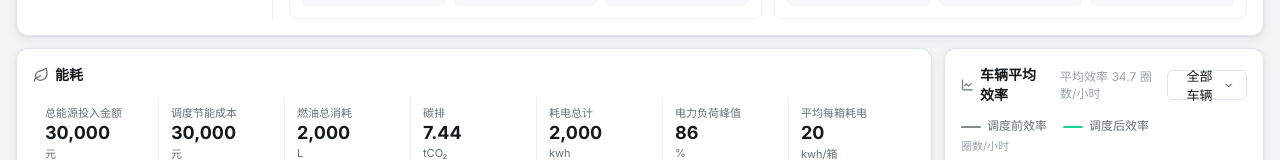
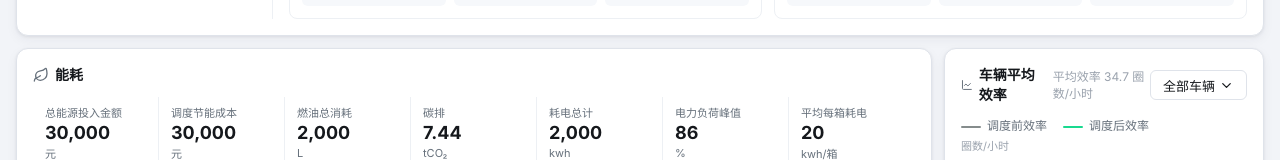
Before and after one commit to laobinama-blip/EMS-SYSTEM, a React (Vite) app in the folder ems-frontend/: page / in a window 1280 px wide. Shown: the part 507-667 px from the top of the page. Built offline with nearby package versions, Linux system fonts and the light colour scheme.

Commit message:
style: fix select box text clipping and remove grid row height stretching in EfficiencyPage

```diff
--- a/ems-frontend/src/App.css
+++ b/ems-frontend/src/App.css
@@ -250,7 +250,7 @@ table { border-collapse: collapse; width: 100%; }
 .stat-strip.compact .stat-item { flex: 1 1 90px; padding: 6px 10px; }
 .stat-strip.compact .stat-item strong { font-size: 15px; }
 
-.select-wrap { position: relative; display: inline-block; }
+.select-wrap { position: relative; display: inline-block; flex-shrink: 0; }
 .select-pill {
   height: 30px;
   padding: 0 12px;
@@ -263,6 +263,8 @@ table { border-collapse: collapse; width: 100%; }
   gap: 4px;
   background: #fff;
   cursor: pointer;
+  white-space: nowrap;
+  flex-shrink: 0;
   transition: border-color .15s;
 }
 .select-pill:hover { border-color: var(--blue); }
@@ -336,7 +338,7 @@ table { border-collapse: collapse; width: 100%; }
 .efficiency-page {
   display: grid;
   grid-template-columns: 1fr 320px;
-  grid-template-rows: auto 1fr auto;
+  grid-template-rows: auto auto auto;
   gap: 12px;
   padding: 16px;
   align-items: start;
```
